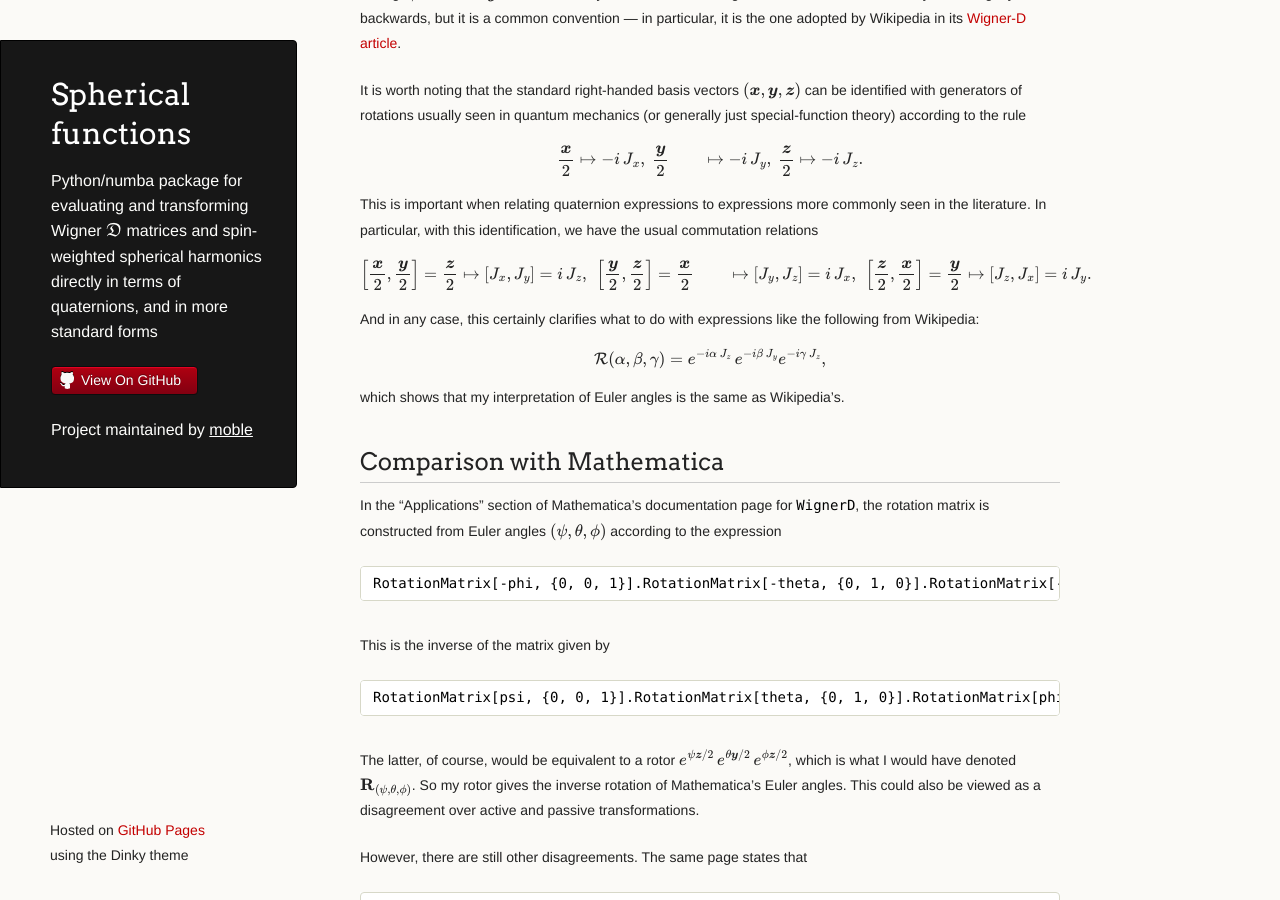
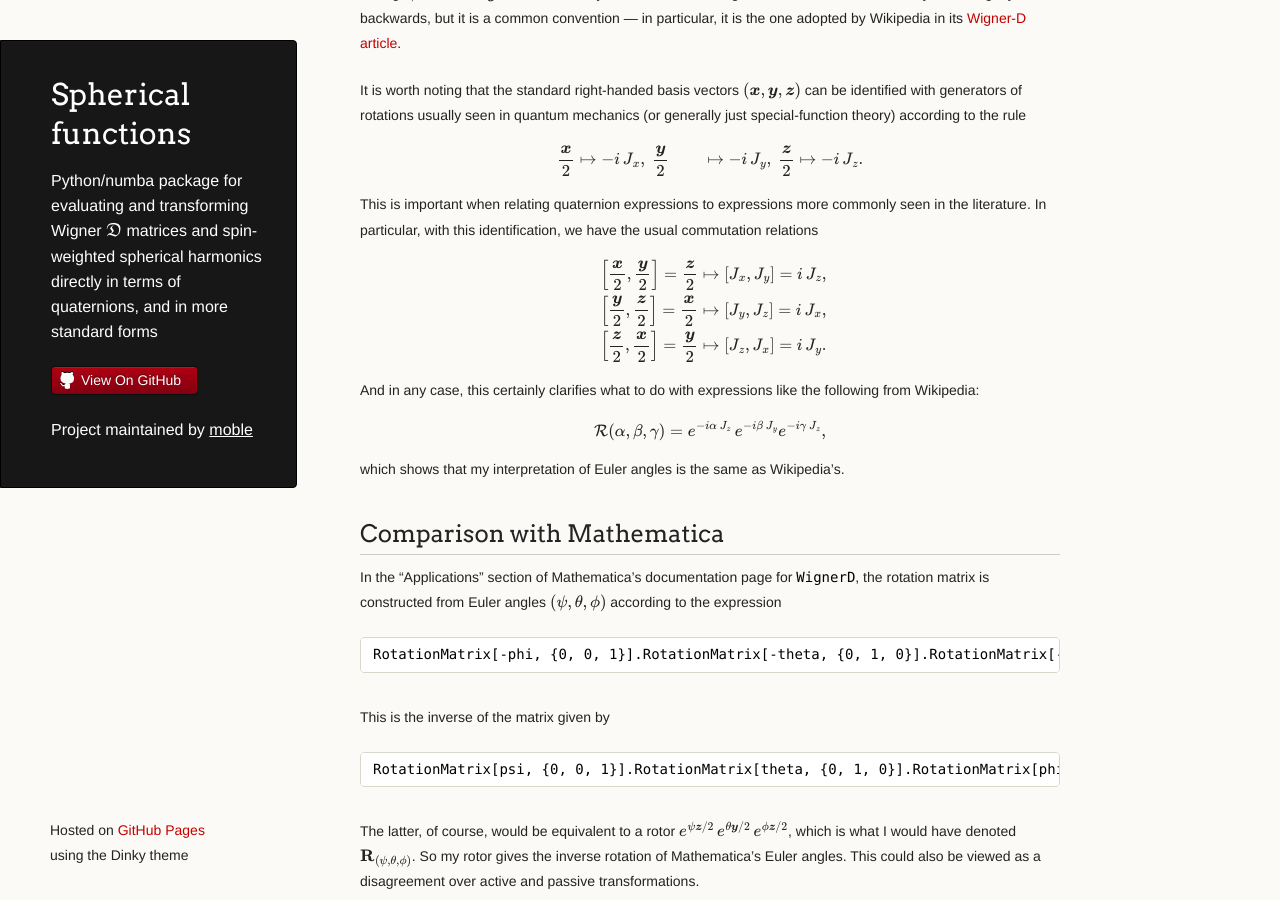
Before and after one commit to moble/spherical_functions, a Jekyll site: the page built from index.md, in a window 1280 px wide and 900 px high, scrolled down 2199 px. Built offline with Jekyll 4.4.1, drawn with Linux system fonts in a browser that asks for light colours; formulas are drawn with MathJax 3.

Commit message:
Try to fix newlines in tex

```diff
--- a/EulerAngles.md
+++ b/EulerAngles.md
@@ -52,12 +52,9 @@ This is important when relating quaternion expressions to expressions more
 commonly seen in the literature.  In particular, with this identification, we
 have the usual commutation relations
 \begin{align\*}
-  \left[\frac{\basis{x}}{2}, \frac{\basis{y}}{2}\right] = \frac{\basis{z}}{2} &\mapsto
-  [J\_x, J\_y] = i\, J\_z, \\\\
-  \left[\frac{\basis{y}}{2}, \frac{\basis{z}}{2}\right] = \frac{\basis{x}}{2} &\mapsto
-  [J\_y, J\_z] = i\, J\_x, \\\\
-  \left[\frac{\basis{z}}{2}, \frac{\basis{x}}{2}\right] = \frac{\basis{y}}{2} &\mapsto
-  [J\_z, J\_x] = i\, J\_y.
+  \left[\frac{\basis{x}}{2}, \frac{\basis{y}}{2}\right] = \frac{\basis{z}}{2} &\mapsto [J\_x, J\_y] = i\, J\_z, \\\\\\\\
+  \left[\frac{\basis{y}}{2}, \frac{\basis{z}}{2}\right] = \frac{\basis{x}}{2} &\mapsto [J\_y, J\_z] = i\, J\_x, \\\\\\\\
+  \left[\frac{\basis{z}}{2}, \frac{\basis{x}}{2}\right] = \frac{\basis{y}}{2} &\mapsto [J\_z, J\_x] = i\, J\_y.
 \end{align\*}
 And in any case, this certainly clarifies what to do with expressions like the
 following from Wikipedia:
```
